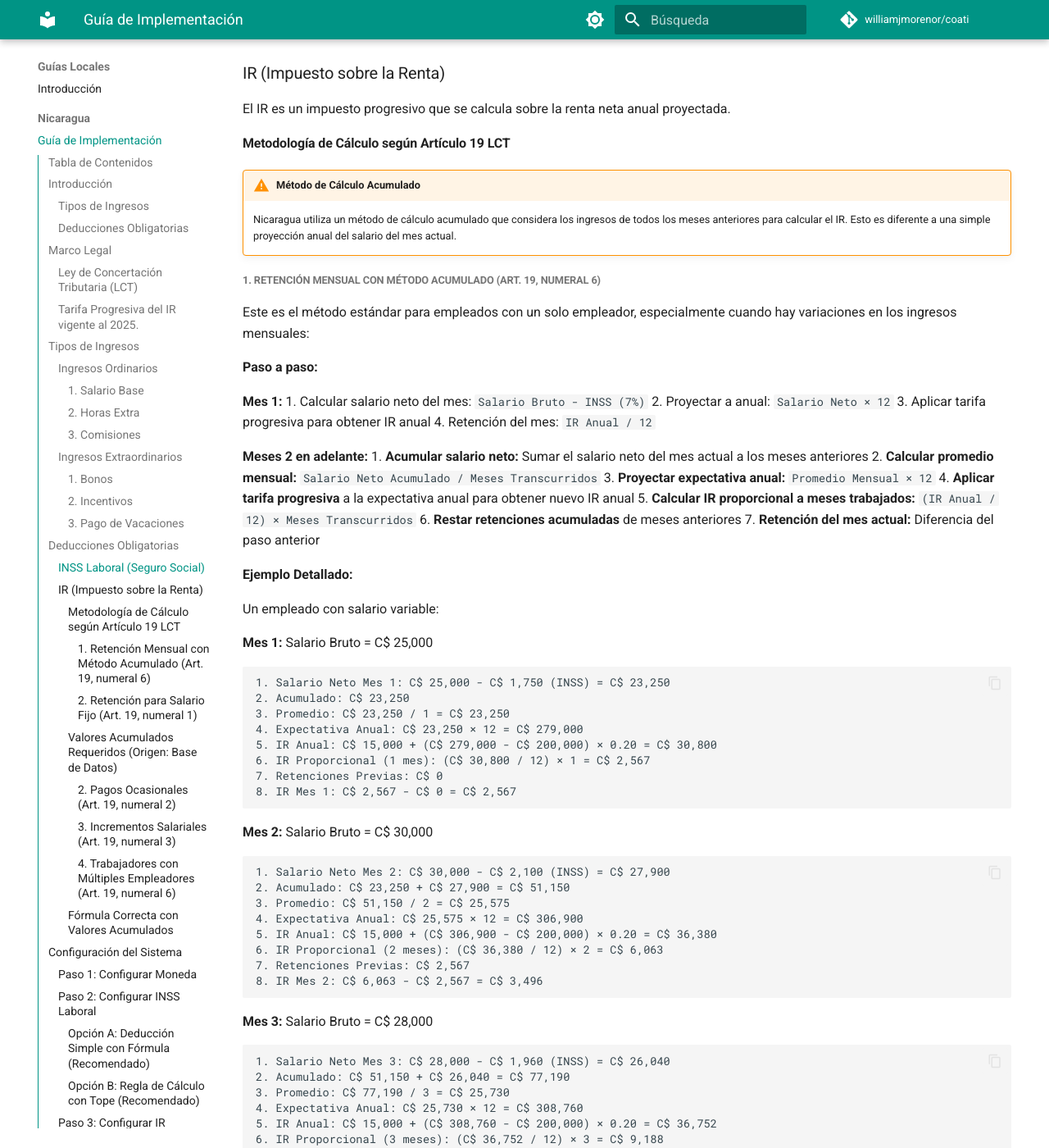
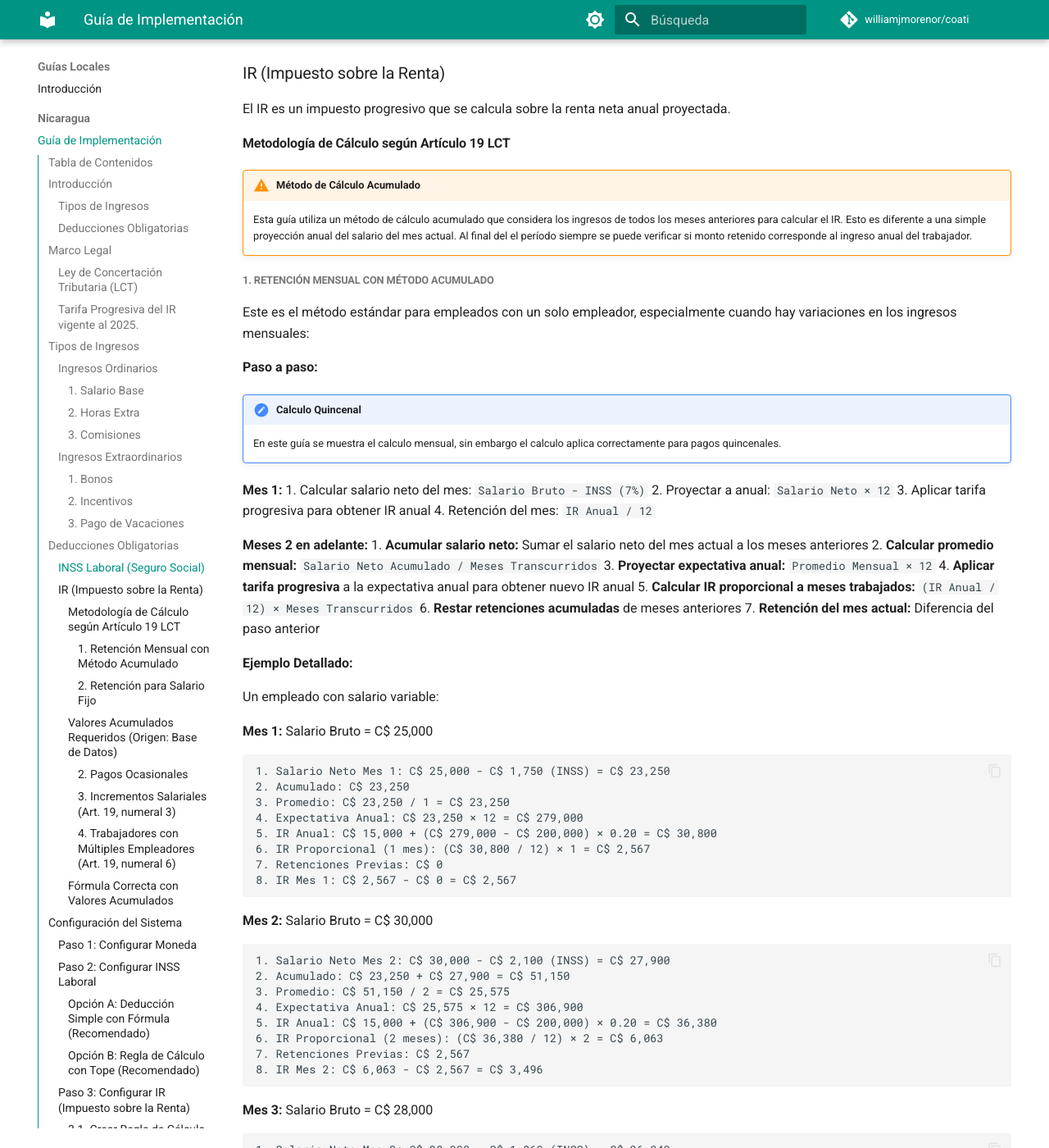
Before and after one commit to williamjmorenor/coati-payroll, an MkDocs documentation site: the page built from docs/local_guides/nicaragua.md, in a window 1280 px wide and 1400 px high, scrolled down 3671 px. Shown: the whole window at 82% size. Built offline with MkDocs 1.6.1 and Material for MkDocs 9.7.7, drawn with Linux system fonts in a browser that asks for light colours; comment, search, counter and statistics services are not loaded; some of the changed text lies outside the part shown.

Commit message:
Revise Nicaragua income tax guide and calculation methods
Updated references and clarified calculation methodology for income tax in Nicaragua. Added notes for monthly and biweekly calculations.

```diff
--- a/docs/local_guides/nicaragua.md
+++ b/docs/local_guides/nicaragua.md
@@ -141,13 +141,17 @@ El IR es un impuesto progresivo que se calcula sobre la renta neta anual proyect
 #### Metodología de Cálculo según Artículo 19 LCT
 
 !!! warning "Método de Cálculo Acumulado"
-    Nicaragua utiliza un método de cálculo acumulado que considera los ingresos de todos los meses anteriores para calcular el IR. Esto es diferente a una simple proyección anual del salario del mes actual.
+    Esta guía utiliza un método de cálculo acumulado que considera los ingresos de todos los meses anteriores para calcular el IR. Esto es diferente a una simple proyección anual del salario del mes actual. Al final del el período siempre se puede verificar si monto retenido corresponde al ingreso anual del trabajador.
 
-##### 1. Retención Mensual con Método Acumulado (Art. 19, numeral 6)
+
+##### 1. Retención Mensual con Método Acumulado
 
 Este es el método estándar para empleados con un solo empleador, especialmente cuando hay variaciones en los ingresos mensuales:
 
 **Paso a paso:**
+
+!!! important "Calculo Quincenal"
+    En este guía se muestra el calculo mensual, sin embargo el calculo aplica correctamente para pagos quincenales.
 
 **Mes 1:**
 1. Calcular salario neto del mes: `Salario Bruto - INSS (7%)`
@@ -209,7 +213,7 @@ Un empleado con salario variable:
 - Evita retenciones excesivas o insuficientes
 - Al final del año, las retenciones mensuales suman exactamente el IR anual correcto
 
-##### 2. Retención para Salario Fijo (Art. 19, numeral 1)
+##### 2. Retención para Salario Fijo
 
 Si el empleado tiene un salario completamente fijo (sin variaciones), se puede usar un método simplificado:
 
@@ -271,7 +275,7 @@ Salario Neto Acumulado = salario_bruto_acumulado - deducciones_antes_impuesto_ac
 
     La fórmula de IR debe acceder a estas variables:
 
-##### 2. Pagos Ocasionales (Art. 19, numeral 2)
+##### 2. Pagos Ocasionales
 
 Para bonos, vacaciones o incentivos semestrales/anuales:
 
```
Also changed, not shown: other parts of docs/local_guides/nicaragua.md (+1 -1 lines).
